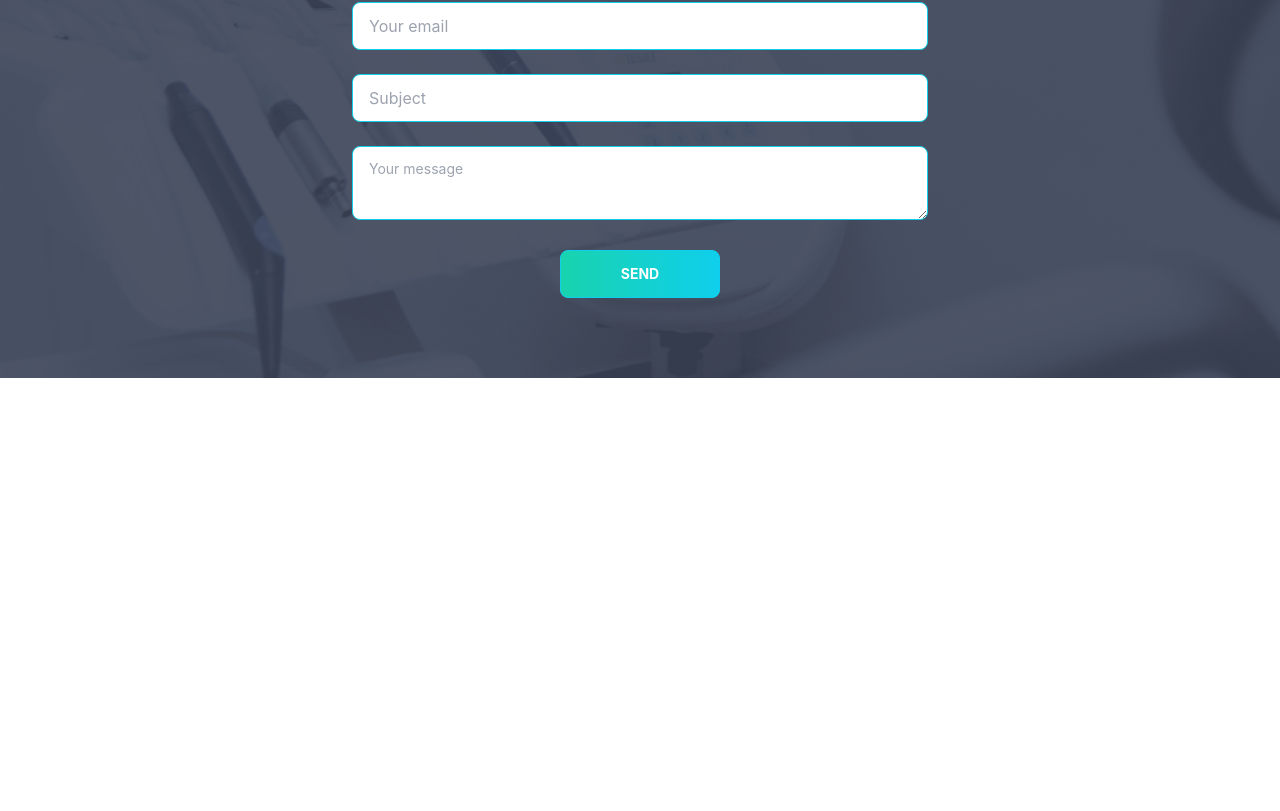
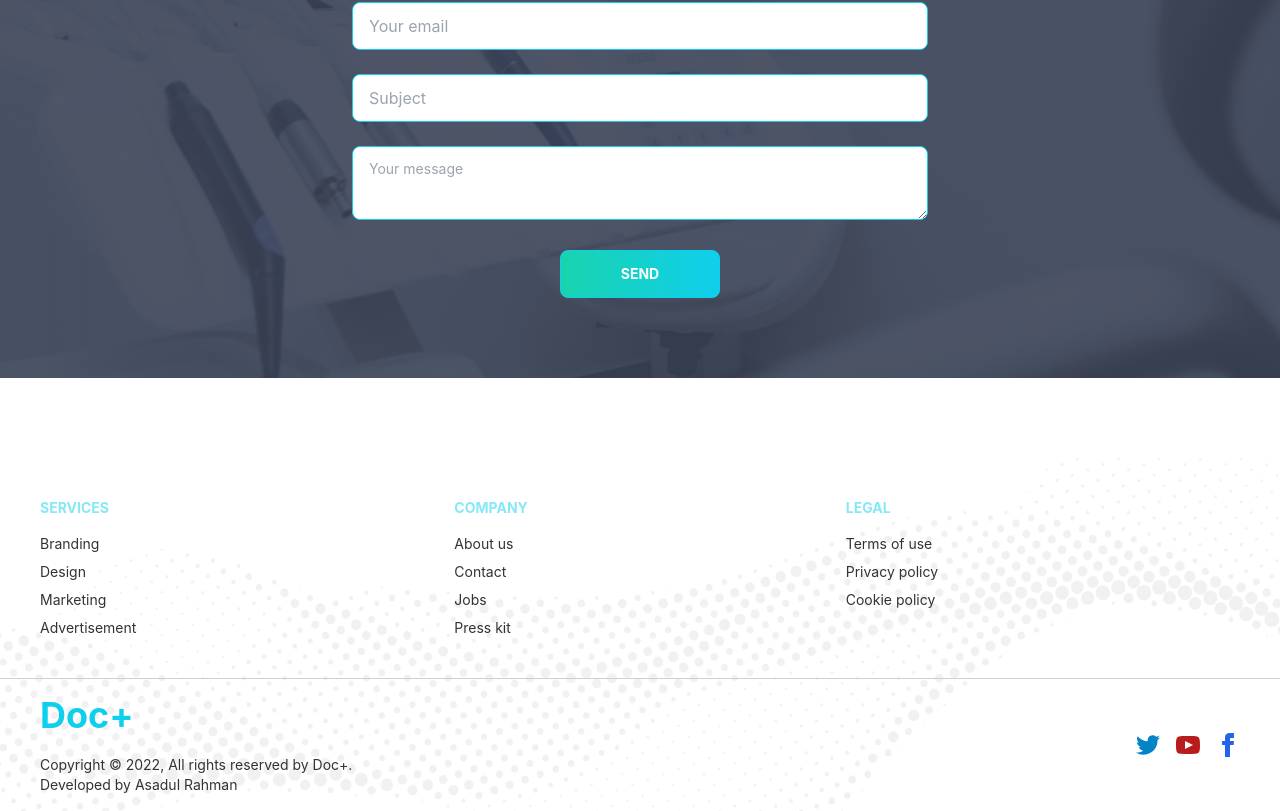
Before and after one commit to asadulR/Doc-plus-UI, a React (Create React App) app: page / in a window 1280 px wide. Shown: the part 3217-4028 px from the top of the page. Before the commit the page ends 3675 px from the top, so only its background shows below. Built offline with nearby package versions, Linux system fonts and the light colour scheme.

Commit message:
footer added

```diff
--- a/src/Components/Pages/Home/Home.js
+++ b/src/Components/Pages/Home/Home.js
@@ -1,4 +1,5 @@
 import React from 'react';
+import Footer from '../../Shared/Footer/Footer';
 import Banner from './Banner';
 import ContactHome from './ContactHome';
 import HomeAppointment from './HomeAppointment';
@@ -15,6 +16,7 @@
             <HomeAppointment/>
             <Testimonial/>
             <ContactHome/>
+            <Footer/>
         </div>
     );
 };
--- /dev/null
+++ b/src/Components/Shared/Footer/Footer.js
@@ -0,0 +1,52 @@
+import React from 'react';
+import footer from '../../../assets/images/footer.png';
+const Footer = () => {
+    const year = () => {
+        const newYear = new Date().getFullYear()
+        return newYear;
+    }
+    return (
+        <section style={{
+            background:`url(${footer})`,
+            backgroundSize: 'cover',
+            backgroundPosition: 'center'
+        }}>
+            <footer className="footer p-10 text-base-content">
+                <div>
+                    <span className="footer-title text-primary">Services</span>
+                    <a className="link link-hover">Branding</a>
+                    <a className="link link-hover">Design</a>
+                    <a className="link link-hover">Marketing</a>
+                    <a className="link link-hover">Advertisement</a>
+                </div>
+                <div>
+                    <span className="footer-title text-primary">Company</span>
+                    <a className="link link-hover">About us</a>
+                    <a className="link link-hover">Contact</a>
+                    <a className="link link-hover">Jobs</a>
+                    <a className="link link-hover">Press kit</a>
+                </div>
+                <div>
+                    <span className="footer-title text-primary">Legal</span>
+                    <a className="link link-hover">Terms of use</a>
+                    <a className="link link-hover">Privacy policy</a>
+                    <a className="link link-hover">Cookie policy</a>
+                </div>
+            </footer>
+            <footer className="footer px-10 py-4 border-t  text-base-content border-base-300">
+                <div className="items-center grid-flow-col">
+                    <p> <span className='text-4xl font-bold text-primary'>Doc+</span> <br/> <br /><span>Copyright &copy; {year()}, All rights reserved by Doc+.</span> <br /> <span>Developed by Asadul Rahman</span></p>
+                </div>
+                <div className="md:place-self-center md:justify-self-end">
+                    <div className="grid grid-flow-col gap-4">
+                        <a href='https://github.com/asadulR'><svg xmlns="http://www.w3.org/2000/svg" width="24" height="24" viewBox="0 0 24 24" className="fill-current text-sky-600"><path d="M24 4.557c-.883.392-1.832.656-2.828.775 1.017-.609 1.798-1.574 2.165-2.724-.951.564-2.005.974-3.127 1.195-.897-.957-2.178-1.555-3.594-1.555-3.179 0-5.515 2.966-4.797 6.045-4.091-.205-7.719-2.165-10.148-5.144-1.29 2.213-.669 5.108 1.523 6.574-.806-.026-1.566-.247-2.229-.616-.054 2.281 1.581 4.415 3.949 4.89-.693.188-1.452.232-2.224.084.626 1.956 2.444 3.379 4.6 3.419-2.07 1.623-4.678 2.348-7.29 2.04 2.179 1.397 4.768 2.212 7.548 2.212 9.142 0 14.307-7.721 13.995-14.646.962-.695 1.797-1.562 2.457-2.549z"></path></svg></a>
+                        <a href='https://github.com/asadulR'><svg xmlns="http://www.w3.org/2000/svg" width="24" height="24" viewBox="0 0 24 24" className="fill-current text-red-700"><path d="M19.615 3.184c-3.604-.246-11.631-.245-15.23 0-3.897.266-4.356 2.62-4.385 8.816.029 6.185.484 8.549 4.385 8.816 3.6.245 11.626.246 15.23 0 3.897-.266 4.356-2.62 4.385-8.816-.029-6.185-.484-8.549-4.385-8.816zm-10.615 12.816v-8l8 3.993-8 4.007z"></path></svg></a>
+                        <a href='https://github.com/asadulR'><svg xmlns="http://www.w3.org/2000/svg" width="24" height="24" viewBox="0 0 24 24" className="fill-current text-blue-600"><path d="M9 8h-3v4h3v12h5v-12h3.642l.358-4h-4v-1.667c0-.955.192-1.333 1.115-1.333h2.885v-5h-3.808c-3.596 0-5.192 1.583-5.192 4.615v3.385z"></path></svg></a>
+                    </div>
+                </div>
+            </footer>
+        </section>
+    );
+};
+
+export default Footer;
```
